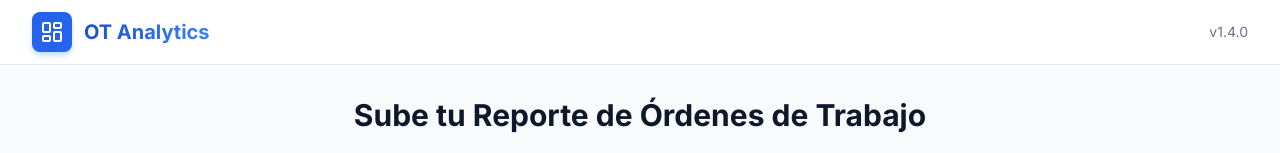
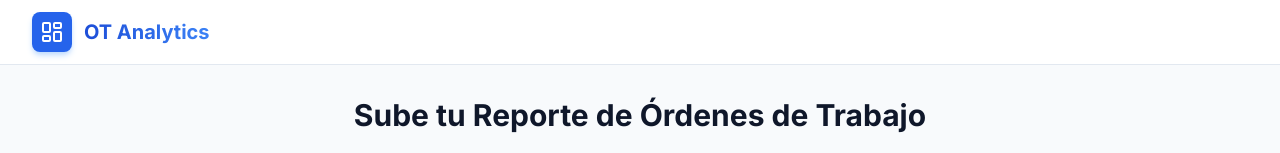
Before and after one commit to gustav018/ot-compliance-dashboard, a React (Vite) app: page / in a window 1280 px wide. Shown: the top 153 px of the page. Built offline with nearby package versions, Linux system fonts and the light colour scheme.

Commit message:
Remove version display in navigation
Removed version display from the navigation bar.

```diff
--- a/App.tsx
+++ b/App.tsx
@@ -102,7 +102,7 @@ const App: React.FC = () => {
               </h1>
             </div>
             <div className="flex items-center gap-4">
-              <span className="text-sm text-slate-500 hidden sm:inline-block">v1.4.0</span>
+              <span className="text-sm text-slate-500 hidden sm:inline-block"></span>
             </div>
           </div>
         </div>
```
